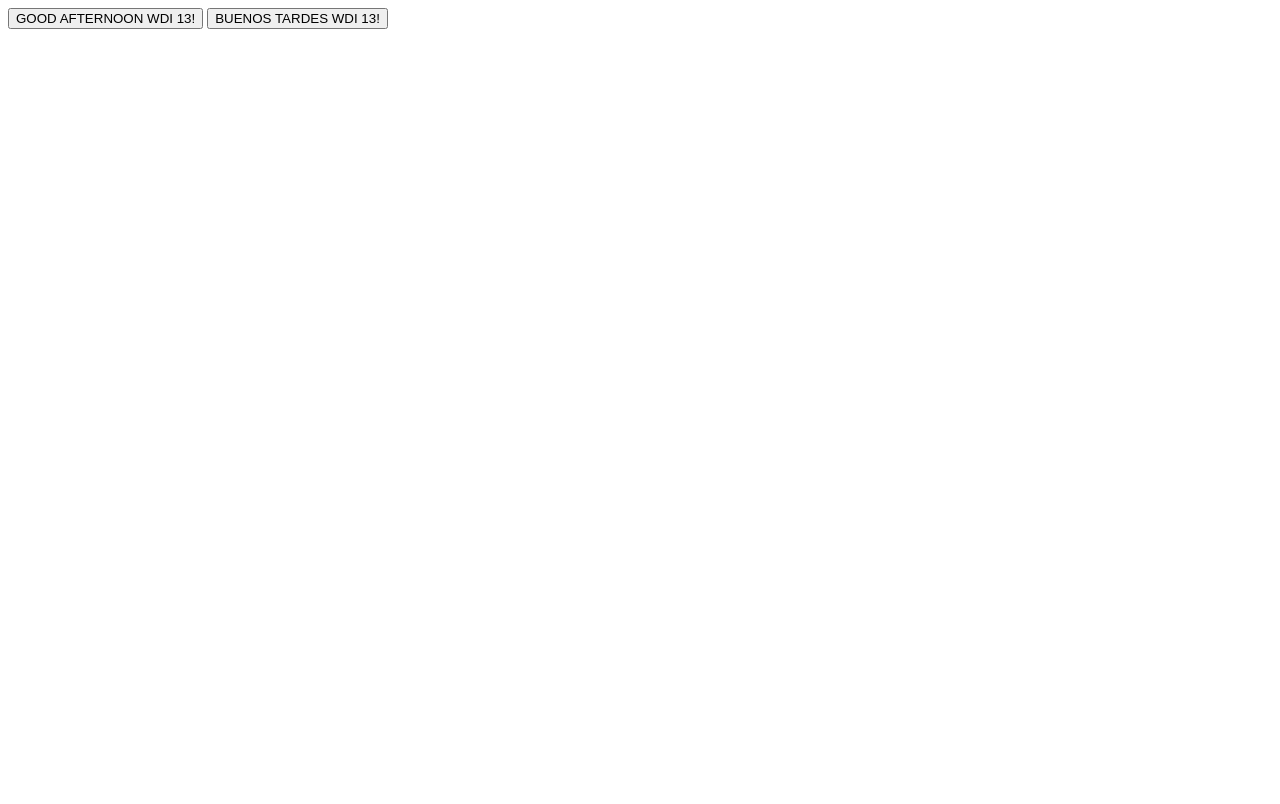
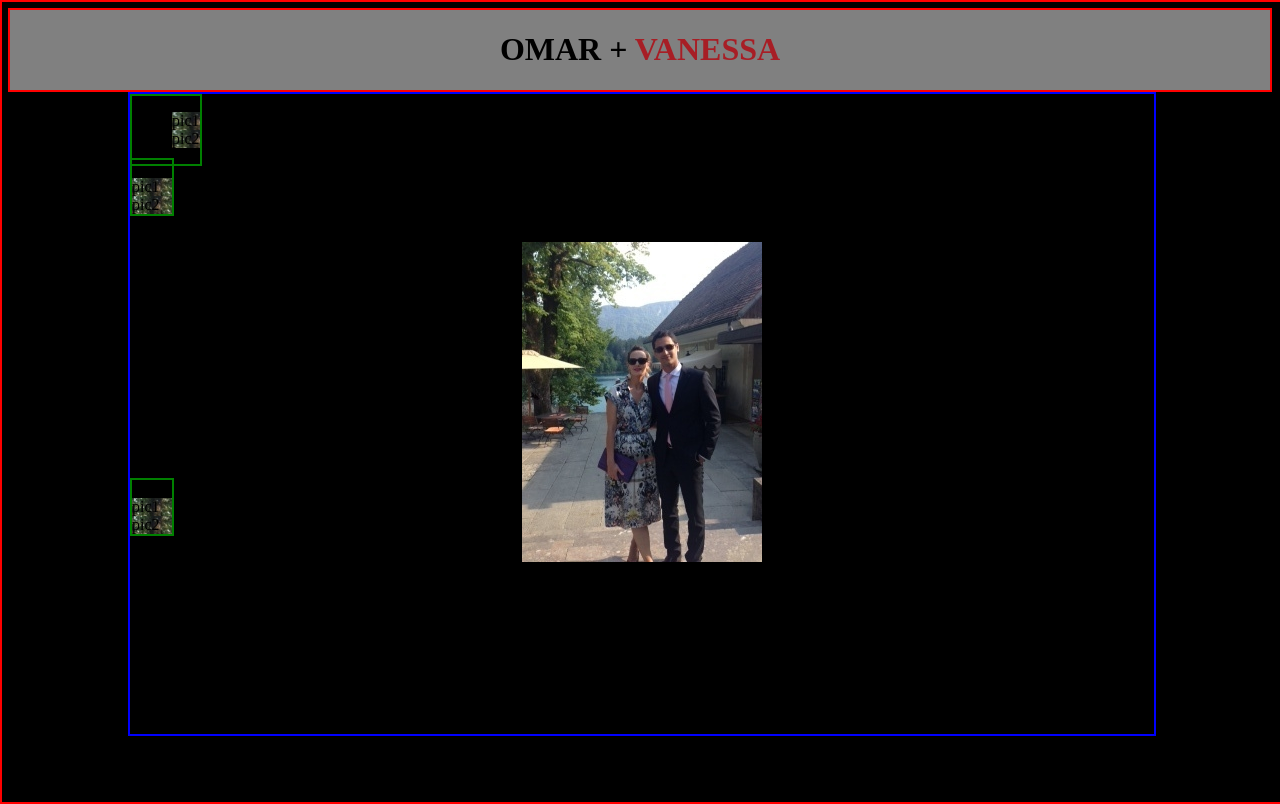
Before and after one commit to gperrin01/soundboard_omarvaness, a plain HTML site: page index.html in a window 1280 px wide. Drawn offline with Linux system fonts and the light colour scheme.

Commit message:
structuring the page look

```diff
--- a/index.html
+++ b/index.html
@@ -2,17 +2,52 @@
 <html lang="en">
 <head>
   <meta charset="UTF-8">
+  <link rel="stylesheet" type="text/css" href="style.css">
   <title>Omar & Vanessa</title>
 </head>
 
 <body>
+  <!-- background image -->
+  <div id="background"></div>
+  <!-- header V+O -->
+  <header class='header'>
+    <h1 class="site_title">
+      <span class="omar">OMAR</span> + <span class="vanessa">VANESSA</span></h1>
+  </header>
 
-  <button class="greeting" id="English">GOOD AFTERNOON WDI 13!</button>
-  <button class="greeting" id="Spanish">BUENOS TARDES WDI 13!</button>
-  <div class='video_box'>
-    <video>this is a video</video>
+<!-- Wrapper with all pics to click on
+some pics above the people, other below-->
+  <div id="container">
+
+    <div class="row_pics" id='row_top'>
+      <ul class="list_horizontal">
+        <li id='pic1'>pic1</li>
+        <li id='pic2'>pic2</li>
+      </ul>
+    </div>
+
+    <div class="col_pics" id='col_left'>
+      <ul class="list_vertical">
+        <li id='pic1'>pic1</li>
+        <li id='pic2'>pic2</li>
+      </ul>
+    </div>
+    <div class="col_pics" id='col_right'>
+      <ul class="list_vertical">
+        <li id='pic1'>pic1</li>
+        <li id='pic2'>pic2</li>
+      </ul>
+    </div>
+
+    <div class="row_pics" id='row_bottom'>
+      <ul class="list_horizontal">
+        <li id='pic1'>pic1</li>
+        <li id='pic2'>pic2</li>
+      </ul>
+    </div>
+
+
   </div>
-  <p id="output-text"></p>
 
 
 
--- a/scripts/main_with_jQuery.js
+++ b/scripts/main_with_jQuery.js
@@ -1,26 +1,23 @@
-soundManager.setup({ url: './SM2/swf/' });
+// soundManager.setup({ url: './SM2/swf/' });
   $(document).ready(function() {
   setUpEventListeners()
 })
-soundManager.onload = function(){
-  soundManager.createSound()
-}
+// soundManager.onload = function(){
+//   soundManager.createSound()
+// }
 
 /* Event Listeners  */
 var setUpEventListeners = function() {
   $('.greeting').on('click', function() {
-    showGreeting($(this).attr('id'));
-    italian.play();
+    console.log()
 })
 } /* end Listeners  */
 
 /* Functions linked to Listeners  */
-function showGreeting (language) {
-  $('#output-text').text('WDI 13 speaks: ' + language);
-}
+
 /* end Functions linked to listeners */
 
 /* All sounds */
-var wow_papa = soundManager.createSound({ url: './audiofiles/italian.mp3'});
-var italian = soundManager.createSound({ url: './audiofiles/wow_papa.m4a'});
+// var wow_papa = soundManager.createSound({ url: './audiofiles/italian.mp3'});
+// var italian = soundManager.createSound({ url: './audiofiles/wow_papa.m4a'});
 // End sounds declarations
--- /dev/null
+++ b/style.css
@@ -0,0 +1,68 @@
+body {
+background: #000;
+}
+#background {
+  position: absolute;
+  left: 0px;
+  top: 0px;
+  width: 100%;
+  height: 100%;
+  background: transparent url('./img/vno_slovenia.jpg') no-repeat 50% 50%;
+  border: 2px solid red;
+}
+/*Bar with names n header*/
+.header {
+  position: relative;
+/*  z-index: 2;*/
+  background: rgba(255,255,255,0.5);
+  border: 2px solid red;
+}
+.header h1 {
+  font-family: 'itc-avant-garde';
+  font-size: 2em;
+  width: 100%;
+  text-align: center;
+}
+.omar {
+  color: black;
+}
+.vanessa {
+    color: #a71e25;
+}
+
+/*Main frame*/
+#container {
+  position: absolute;
+  left: 10%;
+  width: 80%;
+  height: 80%;
+  border: 2px solid blue;
+}
+.row_pics {
+  position: absolute;
+  width: 50%
+  height: 20%;
+  border: 2px solid green;
+}
+
+#row_top {
+  top: 10%;
+}
+#row_bottom {
+  top: 60%;
+}
+.col_pics {
+  position: absolute;
+  width: 20%
+  height: 50%;
+  border: 2px solid green;
+}
+#container ul li {
+  background: transparent url('./img/vno_slovenia.jpg') no-repeat 5% 5%;
+}
+.list_horizontal {
+  display: inline;
+}
+.list_vertical {
+
+}
```
